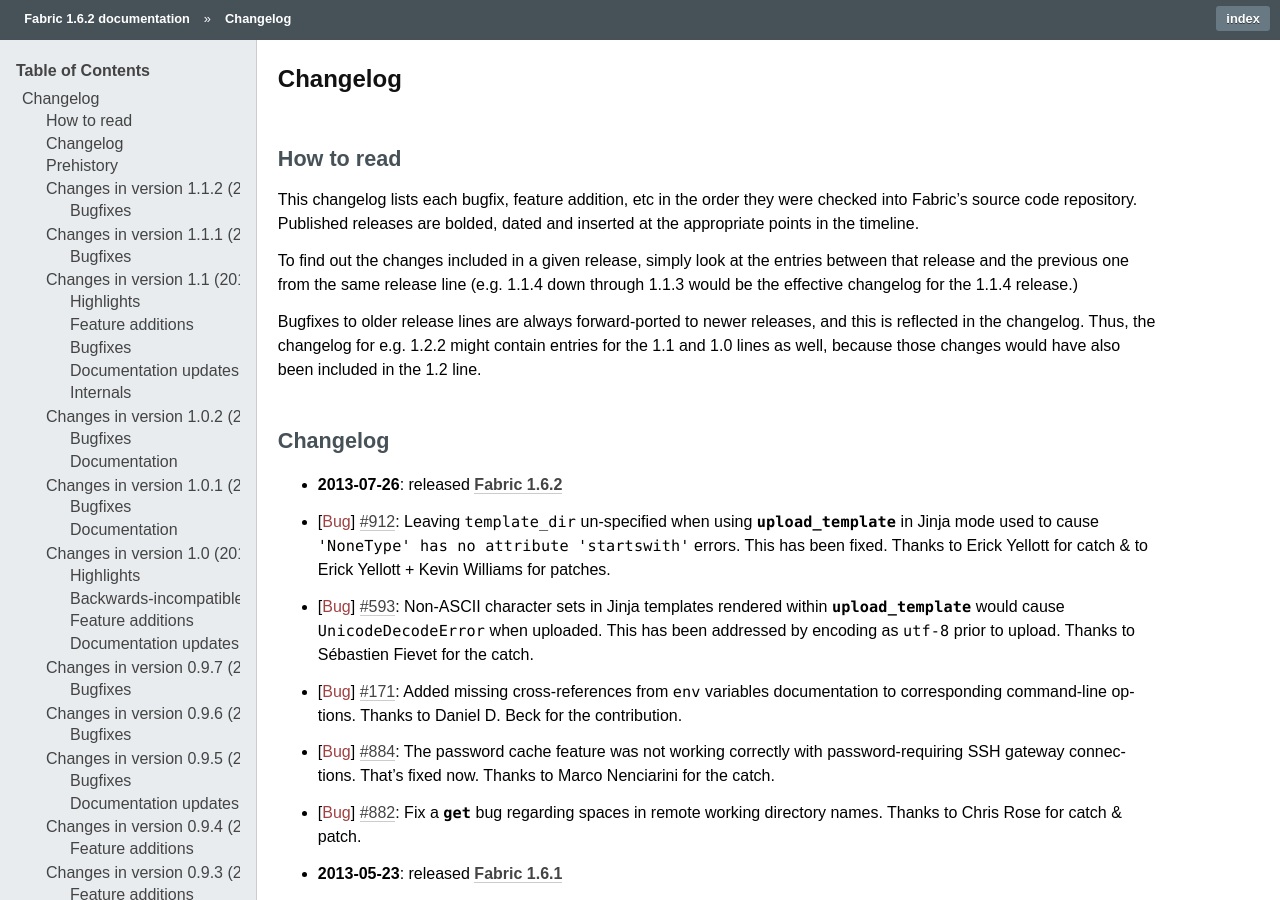
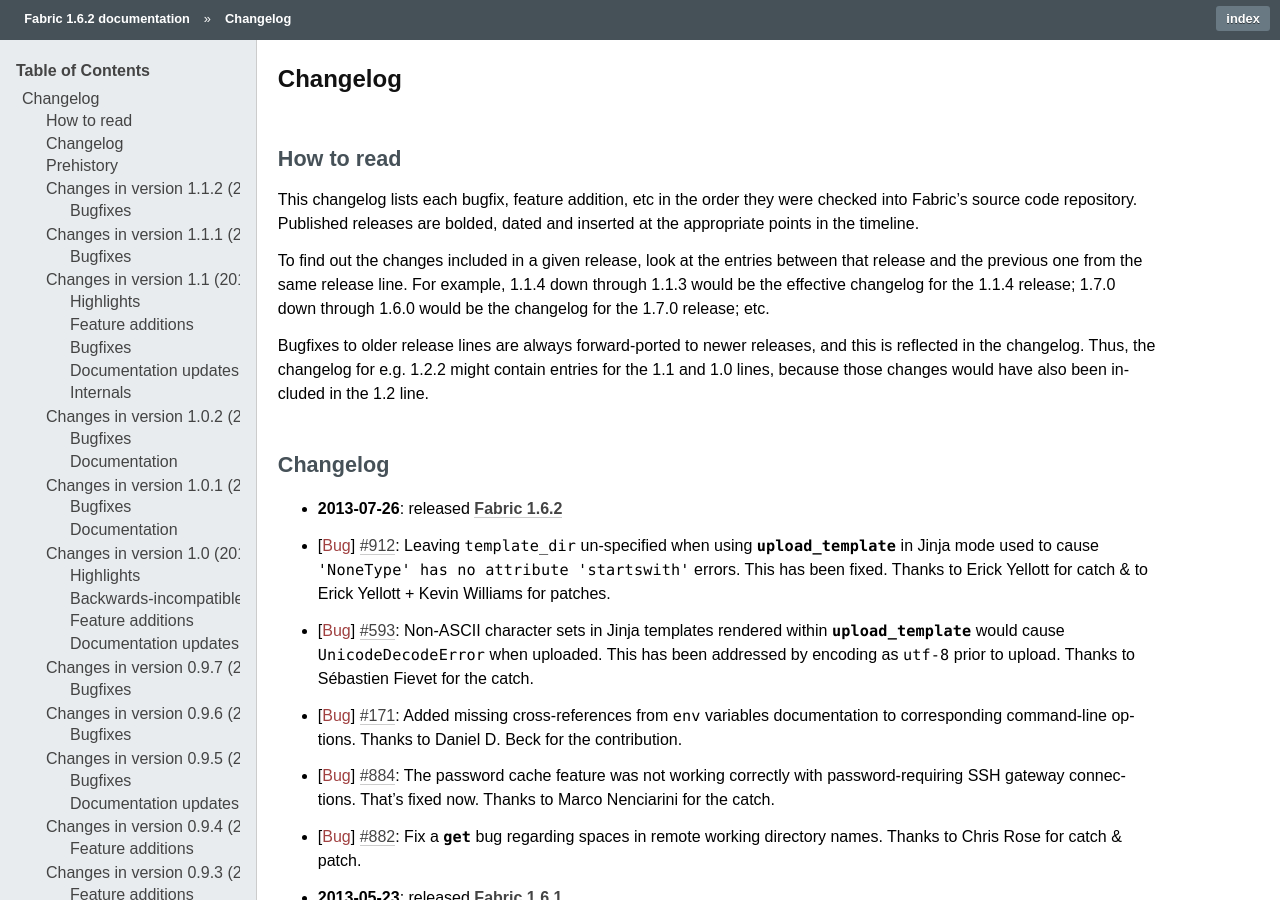
Before and after one commit to fabric/fabric, a Sphinx documentation site: the page built from docs/changelog.rst, in a window 1280 px wide and 900 px high. Built offline with Sphinx 7.4.7, drawn with Linux system fonts in a browser that asks for light colours.

Commit message:
Add minor releases to changelog description

```diff
--- a/docs/changelog.rst
+++ b/docs/changelog.rst
@@ -11,15 +11,16 @@
 checked into Fabric's source code repository. Published releases are bolded,
 dated and inserted at the appropriate points in the timeline.
 
-To find out the changes included in a given release, simply look at the entries
-between that release and the previous one from the same release line (e.g.
-1.1.4 down through 1.1.3 would be the effective changelog for the 1.1.4
-release.)
+To find out the changes included in a given release, look at the entries
+between that release and the previous one from the same release line. For
+example, 1.1.4 down through 1.1.3 would be the effective changelog for the
+1.1.4 release; 1.7.0 down through 1.6.0 would be the changelog for the 1.7.0
+release; etc.
 
 Bugfixes to older release lines are always forward-ported to newer releases,
 and this is reflected in the changelog. Thus, the changelog for e.g. 1.2.2
-might contain entries for the 1.1 and 1.0 lines as well, because those changes
-would have also been included in the 1.2 line.
+might contain entries for the 1.1 and 1.0 lines, because those changes would
+have also been included in the 1.2 line.
 
 
 Changelog
```
